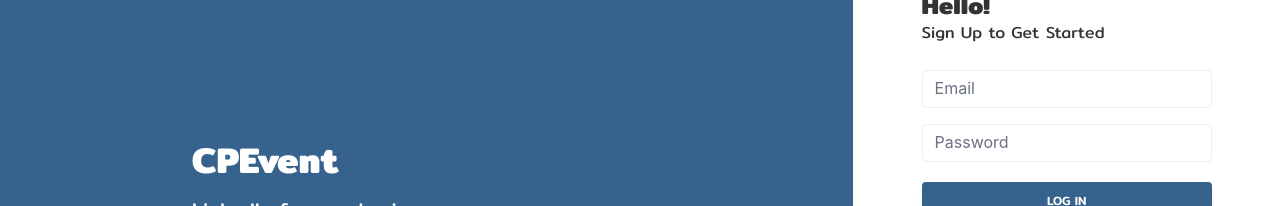
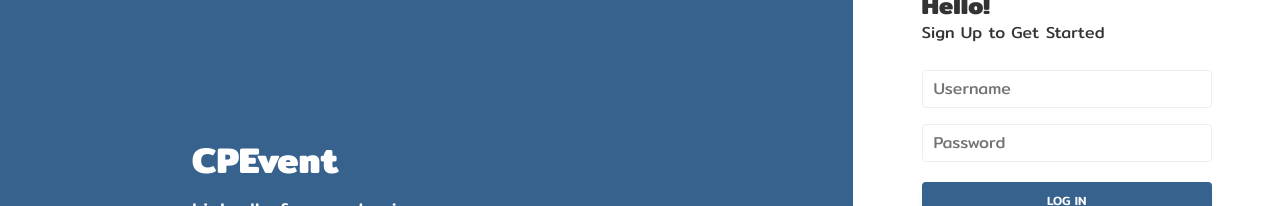
Before and after one commit to SE-TEAM-66/CPEvent-Frontend, a React (Vite) app in the folder CPEvent/: page /login in a window 1280 px wide. Shown: the part 190-396 px from the top of the page. Built offline with nearby package versions, Linux system fonts and the light colour scheme.

Commit message:
sync: login

```diff
--- a/CPEvent/src/pages/login.jsx
+++ b/CPEvent/src/pages/login.jsx
@@ -1,58 +1,8 @@
-import React, { useState, useEffect } from "react";
-import axios from "axios";
-import {
-  createBrowserRouter,
-  RouterProvider,
-  useNavigate,
-} from "react-router-dom";
-import Cookies from "js-cookie";
+import React from "react";
+import { Link } from "react-router-dom";
+import Register from "./Register";
 
-export default function Register() {
-  useEffect(() => {
-    document.body.style.overflow = "hidden";
-    return () => {
-        document.body.style.overflow = "scroll"
-    };
-  }, []);
-  const navigate = useNavigate();
-  const [userData, setUserData] = useState({
-    username: "",
-    password: "",
-  });
-
-  const handleLogin = async (e) => {
-    e.preventDefault(); //essential for button(guard band)
-    try {
-      const response = await axios.post(
-        "http://localhost:4000/log_in",
-        {
-          Email: userData.username,
-          Password: userData.password,
-        },
-        {
-          withCredentials: true,
-        }
-      );
-      console.log(response.data)
-      Cookies.set("Authorization", response.data, { expires: 10 });
-      navigate("/");
-      // Handle the response as needed (e.g., show a success message)
-    } catch (error) {
-      // Handle errors (e.g., show an error message)
-      console.error("Login Error:", error);
-    }
-  };
-  const handleGetUsers = async () => {
-    try {
-      const response = await axios.get("http://localhost:4000/get_users", {
-        withCredentials: true,
-      });
-      console.log(response.data);
-    } catch (error) {
-      // Handle errors (e.g., show an error message)
-      console.error("Get users fail:", error);
-    }
-  };
+export default function Login() {
   return (
     <div>
       <div className="flex h-screen">
@@ -65,7 +15,6 @@
               LinkedIn for academic purposes
             </p>
             <button
-              onClick={handleGetUsers}
               type="button"
               className="text-white bg-baseblue-200 hover:bg-baseblue-100 font-poppin rounded-lg text-xs px-7 py-2 me-2 mb-2 "
             >
@@ -87,7 +36,7 @@
         <div className="px-4 md:px-0 w-1/3 flex items-center justify-center">
           {/* container */}
           <div className="max-w-md ">
-            <form onSubmit={handleLogin}>
+            <form>
               {/* greeting title */}
               <div>
                 <span className="mb-2 font-poppin font-bold text-2xl text-basegray-200">
@@ -101,38 +50,40 @@
               {/* <!--Username input--> */}
               <div className="relative mb-4" data-te-input-wrapper-init>
                 <input
-                  required
-                  type="email"
-                  value={userData.username}
-                  onChange={(e) =>
-                    setUserData({ ...userData, username: e.target.value })
-                  }
-                  className="peer block min-h-[auto] w-full rounded border-1 border-basegray-300 bg-transparent px-3 py-[0.32rem] leading-[1.6] outline-none"
+                  type="text"
+                  className="peer block min-h-[auto] w-full rounded border-1 border-basegray-300 bg-transparent px-3 py-[0.32rem] leading-[1.6] outline-none transition-all duration-200 ease-linear focus:placeholder:opacity-100 data-[te-input-state-active]:placeholder:opacity-100 motion-reduce:transition-none  [&:not([data-te-input-placeholder-active])]:placeholder:opacity-0"
                   id="exampleFormControlInput1"
-                  placeholder="Email"
+                  placeholder="Username"
                 />
+                <label
+                  for="exampleFormControlInput1"
+                  className="pointer-events-none absolute left-3 top-0 mb-0  font-poppin max-w-[90%] origin-[0_0] truncate pt-[0.37rem] leading-[1.6] text-neutral-500 transition-all duration-200 ease-out peer-focus:-translate-y-[0.9rem] peer-focus:scale-[0.8] peer-focus:text-primary peer-data-[te-input-state-active]:-translate-y-[0.9rem] peer-data-[te-input-state-active]:scale-[0.8] motion-reduce:transition-none "
+                >
+                  Username
+                </label>
               </div>
 
               {/* <!--Password input--> */}
               <div className="relative mb-4" data-te-input-wrapper-init>
                 <input
-                  required
                   type="password"
-                  value={userData.password}
-                  onChange={(e) =>
-                    setUserData({ ...userData, password: e.target.value })
-                  }
-                  className="peer block min-h-[auto] w-full rounded border-1 border-basegray-300 bg-transparent px-3 py-[0.32rem] leading-[1.6] outline-none"
+                  className="peer block min-h-[auto] w-full rounded border-1 border-basegray-300 bg-transparent px-3 py-[0.32rem] leading-[1.6] outline-none transition-all duration-200 ease-linear focus:placeholder:opacity-100 data-[te-input-state-active]:placeholder:opacity-100 motion-reduce:transition-none  [&:not([data-te-input-placeholder-active])]:placeholder:opacity-0"
                   id="exampleFormControlInput11"
                   placeholder="Password"
                 />
+                <label
+                  for="exampleFormControlInput11"
+                  className="pointer-events-none absolute left-3 top-0 mb-0 font-poppin max-w-[90%] origin-[0_0] truncate pt-[0.37rem] leading-[1.6] text-neutral-500 transition-all duration-200 ease-out peer-focus:-translate-y-[0.9rem] peer-focus:scale-[0.8] peer-focus:text-primary peer-data-[te-input-state-active]:-translate-y-[0.9rem] peer-data-[te-input-state-active]:scale-[0.8] motion-reduce:transition-none "
+                >
+                  Password
+                </label>
               </div>
 
               {/* <!--Submit button--> */}
               <div className="mb-2 pb-1 pt-1 text-center">
                 <button
                   className="mb-3 inline-block w-full bg-baseblue-300 rounded px-6 pb-2 pt-2.5 text-xs font-medium font-poppin uppercase leading-normal text-white shadow-[0_4px_9px_-4px_rgba(0,0,0,0.2)] transition duration-150 ease-in-out hover:shadow-[0_8px_9px_-4px_rgba(0,0,0,0.1),0_4px_18px_0_rgba(0,0,0,0.2)] focus:shadow-[0_8px_9px_-4px_rgba(0,0,0,0.1),0_4px_18px_0_rgba(0,0,0,0.2)] focus:outline-none focus:ring-0 active:shadow-[0_8px_9px_-4px_rgba(0,0,0,0.1),0_4px_18px_0_rgba(0,0,0,0.2)]"
-                  type="submit"
+                  type="button"
                   data-te-ripple-init
                   data-te-ripple-color="light"
                 >
@@ -158,16 +109,16 @@
                   <svg
                     className="h-6 w-6 mr-2"
                     xmlns="http://www.w3.org/2000/svg"
-                    xmlnsXlink="http://www.w3.org/1999/xlink"
+                    xmlns:xlink="http://www.w3.org/1999/xlink"
                     viewBox="-0.5 0 48 48"
                     version="1.1"
                   >
                     <g
                       id="Icons"
                       stroke="none"
-                      strokeWidth="1"
+                      stroke-width="1"
                       fill="none"
-                      fillRule="evenodd"
+                      fill-rule="evenodd"
                     >
                       <g
                         id="Color-"
@@ -218,15 +169,16 @@
                 <p className="mb-0 mr-2 font-poppin text-sm">
                   Don't have an account?
                 </p>
+                <Link to="/Register">
                   <button
                     type="button"
-                  onClick={() => navigate("/register")}
-                  className="inline-block rounded border-2 border-danger px-6 pb-[6px] pt-2 text-xs font-medium uppercase leading-normal text-danger transition duration-150 ease-in-out hover:border-danger-600 hover:bg-neutral-500 hover:bg-opacity-10 hover:text-danger-600 focus:border-danger-600 focus:text-danger-600 focus:outline-none focus:ring-0 active:border-danger-700 active:text-danger-700 dark:hover:bg-neutral-100 dark:hover:bg-opacity-10"
+                    className="inline-block rounded border-2 border-danger px-6 pb-[6px] pt-2 text-xs font-medium uppercase leading-normal text-danger transition duration-150 ease-in-out hover:border-danger-600 hover:bg-neutral-500 hover:bg-opacity-10 hover:text-danger-600 focus:border-danger-600 focus:text-danger-600 focus:outline-none focus:ring-0 active:border-danger-700 active:text-danger-700 "
                     data-te-ripple-init
                     data-te-ripple-color="light"
                   >
                     Register
                   </button>
+                </Link>
               </div>
             </form>
           </div>
```
Also changed, not shown: CPEvent/package.json (+4 -7 lines), CPEvent/src/main.jsx (+10 -0 lines), CPEvent/src/pages/Register.jsx (+0 -14 lines), 1 other file (tests, documents, lock files or other folders). Lines whose indentation alone changed are shown as unchanged.
